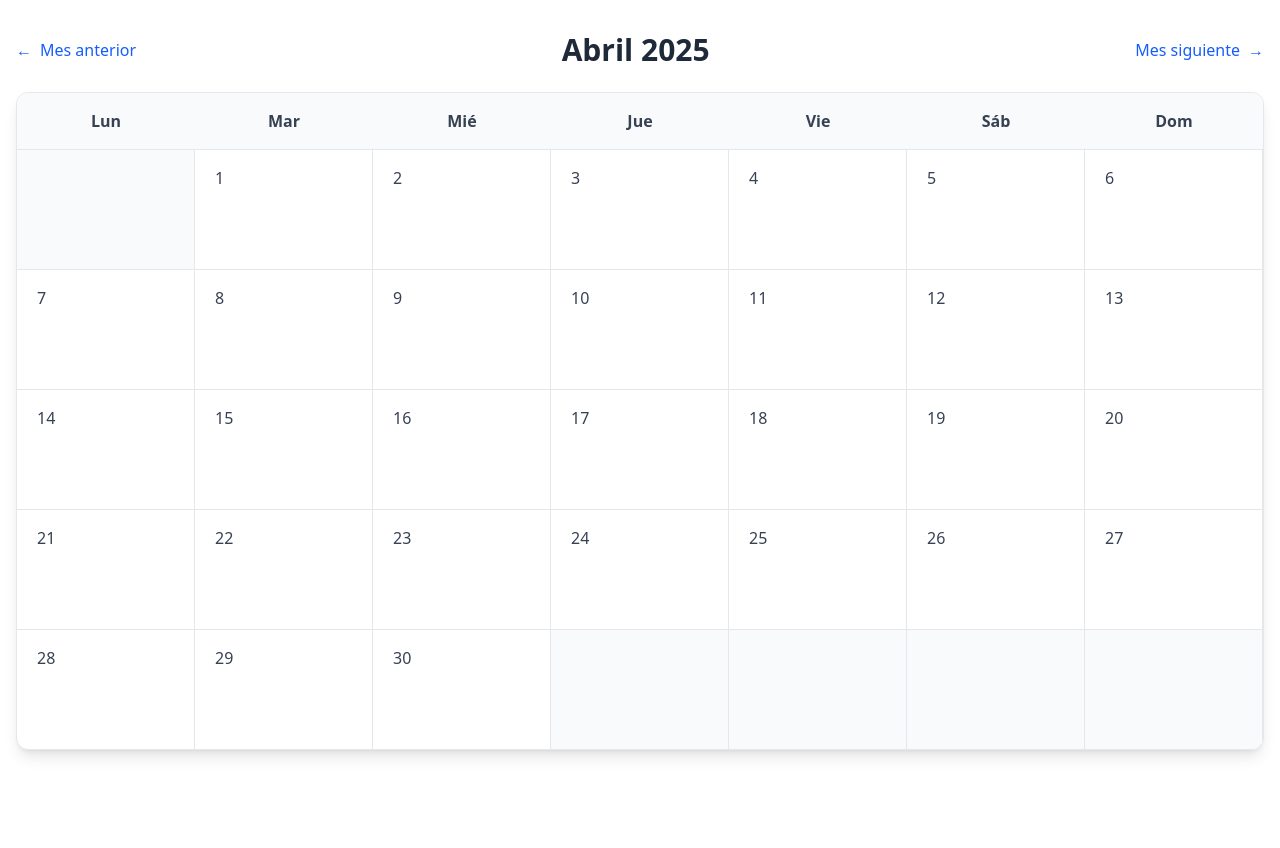
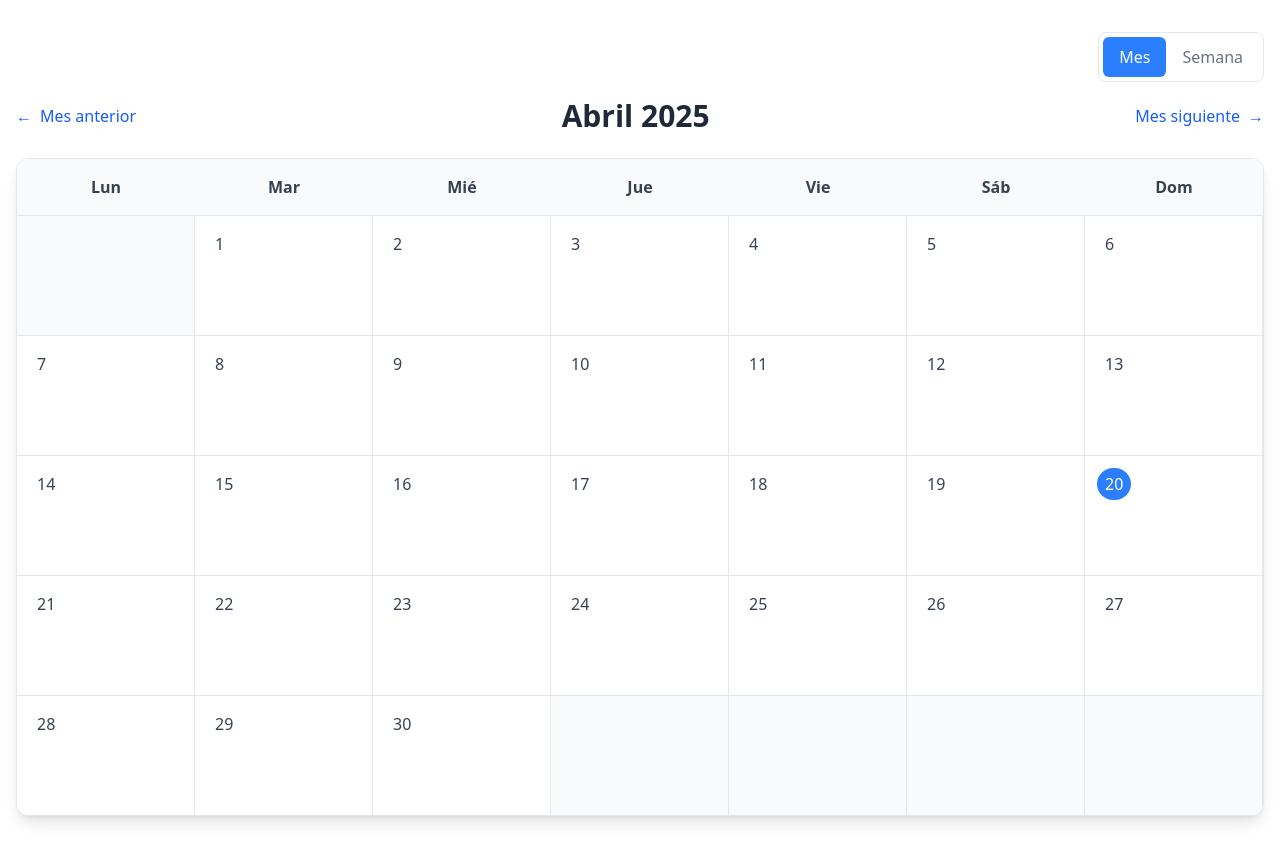
Before and after one commit to ulysses-ck/ifts-pp4-proyecto-integrador, a Django app: page /turn/available/?view=month&year=2025&month=4 in a window 1280 px wide. Before the commit the page ends 757 px from the top, so only its background shows below. Run offline with Django 5.2, Linux system fonts and the light colour scheme; tables that the repository leaves empty hold one stand-in row (values such as "Sample post"); style sheets or scripts are compiled from the project's sources; some libraries are stand-ins or nearby versions.

Commit message:
feat: add week view functionality to TurnAvailableView and update template for improved navigation

```diff
--- a/apps/turn/views.py
+++ b/apps/turn/views.py
@@ -3,7 +3,7 @@
 from .forms import TurnForm
 from django.views.generic import ListView, DetailView, CreateView, UpdateView, DeleteView, View
 from django.urls import reverse_lazy
-from datetime import datetime
+from datetime import datetime, timedelta
 import calendar
 from django.db.models import Count
 from django.db.models.functions import TruncDate
@@ -68,6 +68,14 @@
     template_name = "available_turns.html"
     context_object_name = "available_turns"
 
+    def get_week_dates(self, year, month, day):
+        current_date = datetime(year, month, day)
+        # Get Monday (0) of the current week
+        monday = current_date - timedelta(days=current_date.weekday())
+        # Generate dates for the whole week
+        week_dates = [(monday + timedelta(days=i)).date() for i in range(7)]
+        return week_dates
+
     def get_context_data(self, **kwargs):
         context = super().get_context_data(**kwargs)
 
@@ -78,61 +86,100 @@
             9: 'Septiembre', 10: 'Octubre', 11: 'Noviembre', 12: 'Diciembre'
         }
 
-        # Get current year and month
+        # Get current year, month and view type
         today = datetime.now()
-        year = self.request.GET.get('year', today.year)
-        month = self.request.GET.get('month', today.month)
-        year, month = int(year), int(month)
+        year = int(self.request.GET.get('year', today.year))
+        month = int(self.request.GET.get('month', today.month))
+        day = int(self.request.GET.get('day', today.day))
+        view_type = self.request.GET.get('view', 'month')  # 'month' or 'week'
 
-        # Create calendar data
-        cal = calendar.monthcalendar(year, month)
-        month_name = SPANISH_MONTHS[month]  # Use Spanish month name instead of English
+        if view_type == 'week':
+            # Get week dates
+            week_dates = self.get_week_dates(year, month, day)
+            turns = Turn.objects.filter(
+                date__in=week_dates
+            ).annotate(
+                day=TruncDate('date')
+            ).values('date').annotate(
+                count=Count('id')
+            )
 
-        # Get all turns for this month
-        first_day = datetime(year, month, 1)
-        if month == 12:
-            last_day = datetime(year + 1, 1, 1)
-        else:
-            last_day = datetime(year, month + 1, 1)
+            # Create turns_by_date dictionary
+            turns_by_date = {}
+            for turn in turns:
+                turns_by_date[turn['date'].day] = turn['count']
 
-        turns = Turn.objects.filter(
-            date__gte=first_day,
-            date__lt=last_day
-        ).annotate(
-            day=TruncDate('date')
-        ).values('date').annotate(
-            count=Count('id')
-        )
+            # Calculate previous and next week
+            current_date = datetime(year, month, day)
+            prev_week = current_date - timedelta(days=7)
+            next_week = current_date + timedelta(days=7)
 
-        # Create turns_by_date list of tuples for easier template access
-        turns_by_date = {}
-        for turn in turns:
-            turns_by_date[turn['date'].day] = turn['count']
+            context.update({
+                'view_type': 'week',
+                'week_dates': week_dates,
+                'turns_by_date': turns_by_date,
+                'prev_week_day': prev_week.day,
+                'prev_week_month': prev_week.month,
+                'prev_week_year': prev_week.year,
+                'next_week_day': next_week.day,
+                'next_week_month': next_week.month,
+                'next_week_year': next_week.year,
+                'current_date': current_date.date(),
+            })
 
-        # Previous and next month links
-        if month == 1:
-            prev_month = 12
-            prev_year = year - 1
-        else:
-            prev_month = month - 1
-            prev_year = year
+        else:  # month view
+            # Create calendar data
+            cal = calendar.monthcalendar(year, month)
+            month_name = SPANISH_MONTHS[month]
 
-        if month == 12:
-            next_month = 1
-            next_year = year + 1
-        else:
-            next_month = month + 1
-            next_year = year
+            # Get all turns for this month
+            first_day = datetime(year, month, 1)
+            if month == 12:
+                last_day = datetime(year + 1, 1, 1)
+            else:
+                last_day = datetime(year, month + 1, 1)
 
-        context.update({
-            'calendar': cal,
-            'month_name': month_name,
-            'year': year,
-            'turns_by_date': turns_by_date,
-            'prev_month': prev_month,
-            'prev_year': prev_year,
-            'next_month': next_month,
-            'next_year': next_year,
-            'current_month': month,
-        })
+            turns = Turn.objects.filter(
+                date__gte=first_day,
+                date__lt=last_day
+            ).annotate(
+                day=TruncDate('date')
+            ).values('date').annotate(
+                count=Count('id')
+            )
+
+            # Create turns_by_date dictionary
+            turns_by_date = {}
+            for turn in turns:
+                turns_by_date[turn['date'].day] = turn['count']
+
+            # Previous and next month links
+            if month == 1:
+                prev_month = 12
+                prev_year = year - 1
+            else:
+                prev_month = month - 1
+                prev_year = year
+
+            if month == 12:
+                next_month = 1
+                next_year = year + 1
+            else:
+                next_month = month + 1
+                next_year = year
+
+            context.update({
+                'view_type': 'month',
+                'calendar': cal,
+                'month_name': month_name,
+                'year': year,
+                'turns_by_date': turns_by_date,
+                'prev_month': prev_month,
+                'prev_year': prev_year,
+                'next_month': next_month,
+                'next_year': next_year,
+                'current_month': month,
+                'current_day': today.day if month == today.month and year == today.year else None,
+            })
+
         return context
--- a/templates/available_turns.html
+++ b/templates/available_turns.html
@@ -4,16 +4,32 @@
 {% block content %}
 <div class="container mx-auto px-4 py-8">
     <div class="max-w-7xl mx-auto">
+        <!-- View Toggle -->
+        <div class="flex justify-end mb-4">
+            <div class="inline-flex rounded-lg border border-gray-200 bg-white p-1">
+                <a href="?view=month&year={{ year }}&month={{ current_month }}"
+                   class="px-4 py-2 rounded-md {% if view_type == 'month' %}bg-blue-500 text-white{% else %}text-gray-500 hover:text-gray-700{% endif %}">
+                    Mes
+                </a>
+                <a href="?view=week&year={{ year }}&month={{ current_month }}&day={{ current_day|default:1 }}"
+                   class="px-4 py-2 rounded-md {% if view_type == 'week' %}bg-blue-500 text-white{% else %}text-gray-500 hover:text-gray-700{% endif %}">
+                    Semana
+                </a>
+            </div>
+        </div>
+
+        {% if view_type == 'month' %}
+        <!-- Month View -->
         <!-- Calendar Header -->
         <div class="flex items-center justify-between mb-6">
-            <a href="?month={{ prev_month }}&year={{ prev_year }}"
+            <a href="?view=month&month={{ prev_month }}&year={{ prev_year }}"
                class="text-blue-600 hover:text-blue-800 flex items-center transition-colors duration-200">
                 <span class="mr-2">←</span> Mes anterior
             </a>
             <h2 class="text-3xl font-bold text-gray-800">
                 {{ month_name }} {{ year }}
             </h2>
-            <a href="?month={{ next_month }}&year={{ next_year }}"
+            <a href="?view=month&month={{ next_month }}&year={{ next_year }}"
                class="text-blue-600 hover:text-blue-800 flex items-center transition-colors duration-200">
                 Mes siguiente <span class="ml-2">→</span>
             </a>
@@ -57,6 +73,54 @@
                 {% endfor %}
             </div>
         </div>
+
+        {% else %}
+        <!-- Week View -->
+        <!-- Week Header -->
+        <div class="flex items-center justify-between mb-6">
+            <a href="?view=week&year={{ prev_week_year }}&month={{ prev_week_month }}&day={{ prev_week_day }}"
+               class="text-blue-600 hover:text-blue-800 flex items-center transition-colors duration-200">
+                <span class="mr-2">←</span> Semana anterior
+            </a>
+            <h2 class="text-3xl font-bold text-gray-800">
+                Semana del {{ week_dates.0|date:"d M" }} al {{ week_dates.6|date:"d M Y" }}
+            </h2>
+            <a href="?view=week&year={{ next_week_year }}&month={{ next_week_month }}&day={{ next_week_day }}"
+               class="text-blue-600 hover:text-blue-800 flex items-center transition-colors duration-200">
+                Semana siguiente <span class="ml-2">→</span>
+            </a>
+        </div>
+
+        <!-- Week Grid -->
+        <div class="bg-white rounded-xl shadow-lg overflow-hidden border border-gray-200">
+            <div class="grid grid-cols-7">
+                {% for date in week_dates %}
+                <div class="min-h-[200px] p-4 border-r border-gray-200 {% if date == current_date %}bg-blue-50{% endif %}">
+                    <div class="text-center mb-4">
+                        <div class="font-semibold text-gray-700">
+                            {{ date|date:"l"|title }}
+                        </div>
+                        <div class="text-2xl font-bold {% if date == current_date %}text-blue-500{% else %}text-gray-800{% endif %}">
+                            {{ date|date:"d" }}
+                        </div>
+                        <div class="text-sm text-gray-500">
+                            {{ date|date:"M Y" }}
+                        </div>
+                    </div>
+
+                    {% if date.day in turns_by_date %}
+                    <div class="mt-4">
+                        <a href="{% url 'turn:home_turn' %}?date={{ date|date:'Y-m-d' }}"
+                           class="block w-full text-center bg-blue-500 hover:bg-blue-600 text-white rounded-lg px-4 py-2 text-sm font-medium shadow-sm transition-all duration-200 hover:shadow-md">
+                            {{ turns_by_date|get_item:date.day }} turnos
+                        </a>
+                    </div>
+                    {% endif %}
+                </div>
+                {% endfor %}
+            </div>
+        </div>
+        {% endif %}
     </div>
 </div>
 {% endblock %}
```
